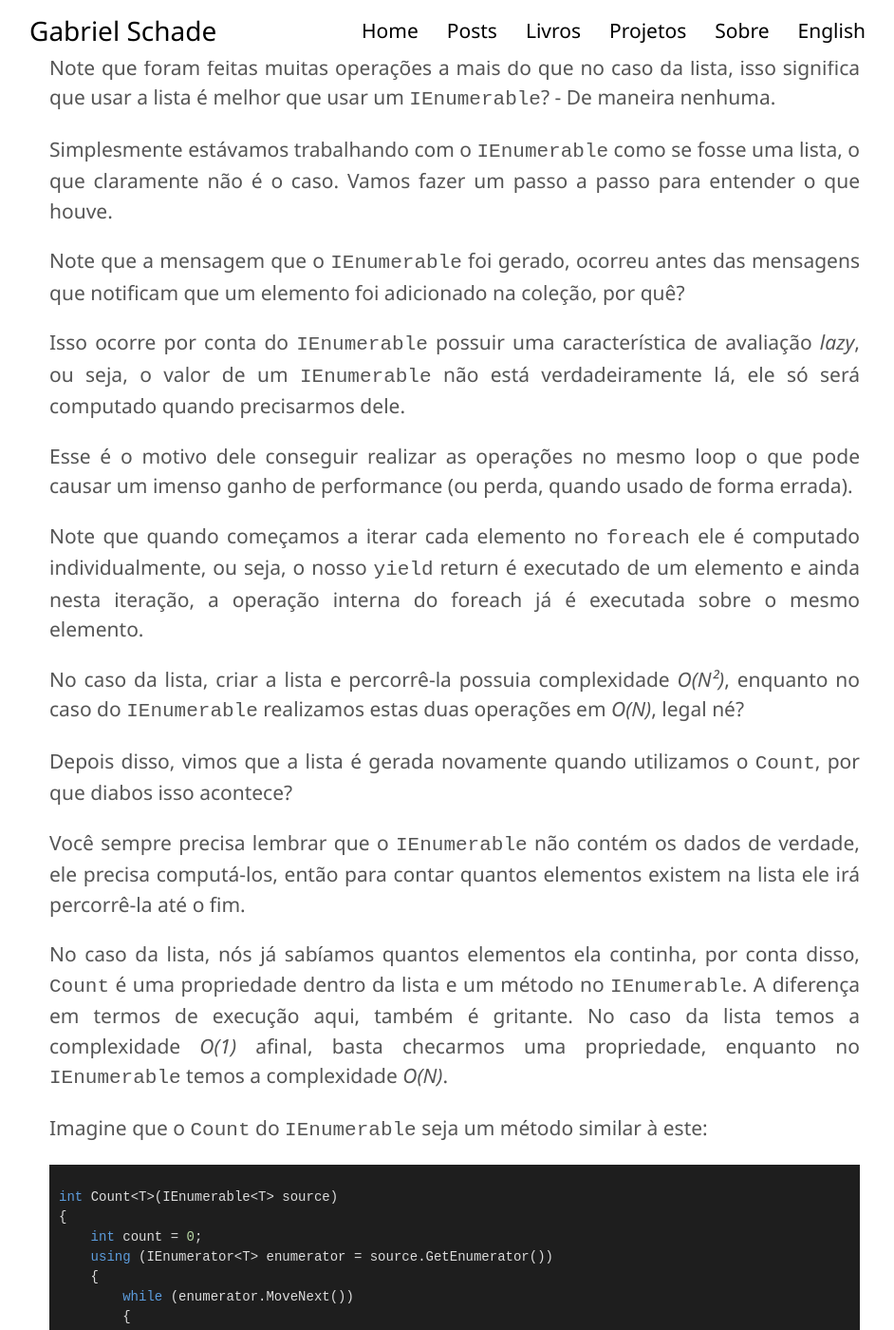
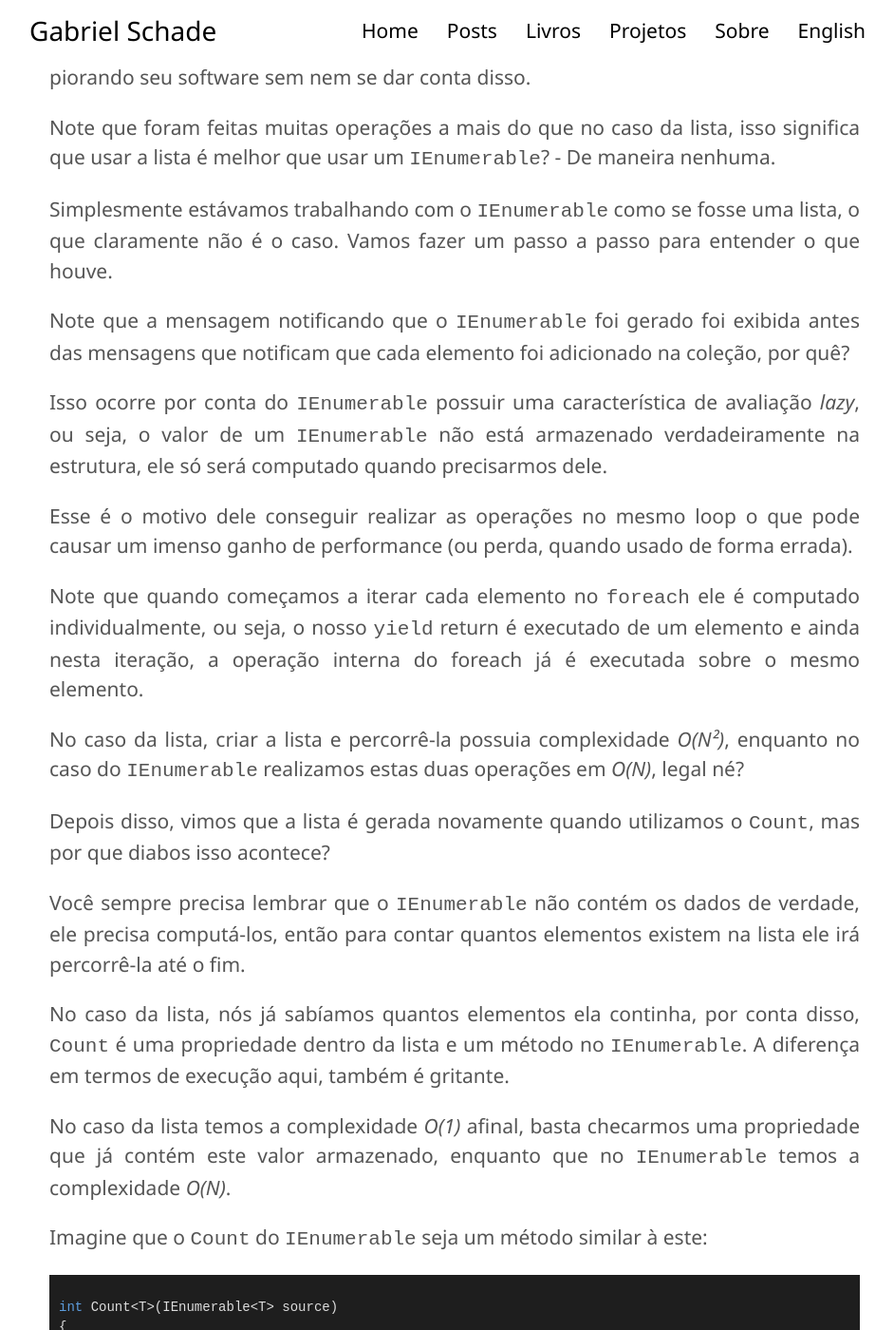
Before and after one commit to gabrielschade/gabrielschade.github.io, a Jekyll site: the page built from _posts/2019-01-22-usando-ienumerable-2.markdown, in a window 1280 px wide and 1400 px high, scrolled down 4688 px. Shown: the whole window at 95% size, without its empty margins (161-1103 px from the left). Built offline with Jekyll 4.4.1, drawn with Linux system fonts in a browser that asks for light colours; nearby versions of some CDN libraries; comment, search, counter and statistics services are not loaded; some of the changed text lies outside the part shown; grey boxes are pictures that could not be loaded.

Commit message:
Pequenas correções textuais

````diff
--- a/_posts/2019-01-22-usando-ienumerable-2.markdown
+++ b/_posts/2019-01-22-usando-ienumerable-2.markdown
@@ -37,7 +37,7 @@
 
 No entanto, a complexidade real deste algoritmo é de apenas _O(N)_, isso porque as operações acontecem uma após à outra durante o **mesmo** loop. O que é bastante interessante, mas pode causar alguns efeitos comportamentais que, se não sabidos previamente, podem dar uma boa dor de cabeça.
 
-Vamos começar fazendo o exemplo utilizando uma lista, onde as coisas são executadas de maneira "tradicional". Vamos começar criando um método que gera a lista, este método irá fazer um loop de zero até 9 adicionando o número na lista:
+Vamos começar fazendo o exemplo utilizando uma lista, onde as coisas são executadas de maneira "tradicional". Para começar criaremos o método que gera a lista, esse método irá fazer um loop de zero até 9 adicionando o número na lista:
 
 ```csharp
 List<int> GenerateList()
@@ -52,7 +52,7 @@
     return list;
 }
 ```
-Vamos colocar mensagens no console em cada interação com um elemento, desse jeito facilitamos a visualização.
+Vamos colocar mensagens no console na interação com cada elemento, desse jeito facilitamos a visualização do que está ocorrendo durante a execução.
 
 No método `Main` faremos algumas operações com esta lista. Primeiro vamos simplesmente fazer um loop utilizando o `foreach`:
 
@@ -121,9 +121,9 @@
 }
 ```
 
-Antes de executar, você consegue prever o resultado?
+Antes de executar, você consegue prever o resultado? -Talvez você se assuste um pouco.
 
-Vamos para o resultado:
+Mas vamos lá:
 
 {% include image.html link="https://imgur.com/uyoPZ4p.png" alt="IEnumerable operations" width=75 %}
 
@@ -133,9 +133,9 @@
 
 Simplesmente estávamos trabalhando com o `IEnumerable` como se fosse uma lista, o que claramente não é o caso. Vamos fazer um passo a passo para entender o que houve.
 
-Note que a mensagem que o `IEnumerable` foi gerado, ocorreu antes das mensagens que notificam que um elemento foi adicionado na coleção, por quê?
+Note que a mensagem notificando que o `IEnumerable` foi gerado foi exibida antes das mensagens que notificam que cada elemento foi adicionado na coleção, por quê?
 
-Isso ocorre por conta do `IEnumerable` possuir uma característica de avaliação _lazy_, ou seja, o valor de um `IEnumerable` não está verdadeiramente lá, ele só será computado quando precisarmos dele.
+Isso ocorre por conta do `IEnumerable` possuir uma característica de avaliação _lazy_, ou seja, o valor de um `IEnumerable` não está armazenado verdadeiramente na estrutura, ele só será computado quando precisarmos dele.
 
 Esse é o motivo dele conseguir realizar as operações no mesmo loop o que pode causar um imenso ganho de performance (ou perda, quando usado de forma errada).
 
@@ -143,11 +143,13 @@
 
 No caso da lista, criar a lista e percorrê-la possuia complexidade _O(N²)_, enquanto no caso do `IEnumerable` realizamos estas duas operações em _O(N)_, legal né?
 
-Depois disso, vimos que a lista é gerada novamente quando utilizamos o `Count`, por que diabos isso acontece?
+Depois disso, vimos que a lista é gerada novamente quando utilizamos o `Count`, mas por que diabos isso acontece?
 
 Você sempre precisa lembrar que o `IEnumerable` não contém os dados de verdade, ele precisa computá-los, então para contar quantos elementos existem na lista ele irá percorrê-la até o fim.
 
-No caso da lista, nós já sabíamos quantos elementos ela continha, por conta disso, `Count` é uma **propriedade** dentro da lista e um **método** no `IEnumerable`. A diferença em termos de execução aqui, também é gritante. No caso da lista temos a complexidade _O(1)_ afinal, basta checarmos uma propriedade, enquanto no `IEnumerable` temos a complexidade _O(N)_.
+No caso da lista, nós já sabíamos quantos elementos ela continha, por conta disso, `Count` é uma **propriedade** dentro da lista e um **método** no `IEnumerable`. A diferença em termos de execução aqui, também é gritante.
+
+No caso da lista temos a complexidade _O(1)_ afinal, basta checarmos uma propriedade que já contém este valor armazenado, enquanto que no `IEnumerable` temos a complexidade _O(N)_.
 
 Imagine que o `Count` do `IEnumerable` seja um método similar à este:
 
````
Also changed, not shown: other parts of _posts/2019-01-22-usando-ienumerable-2.markdown (+1 -1 lines).
